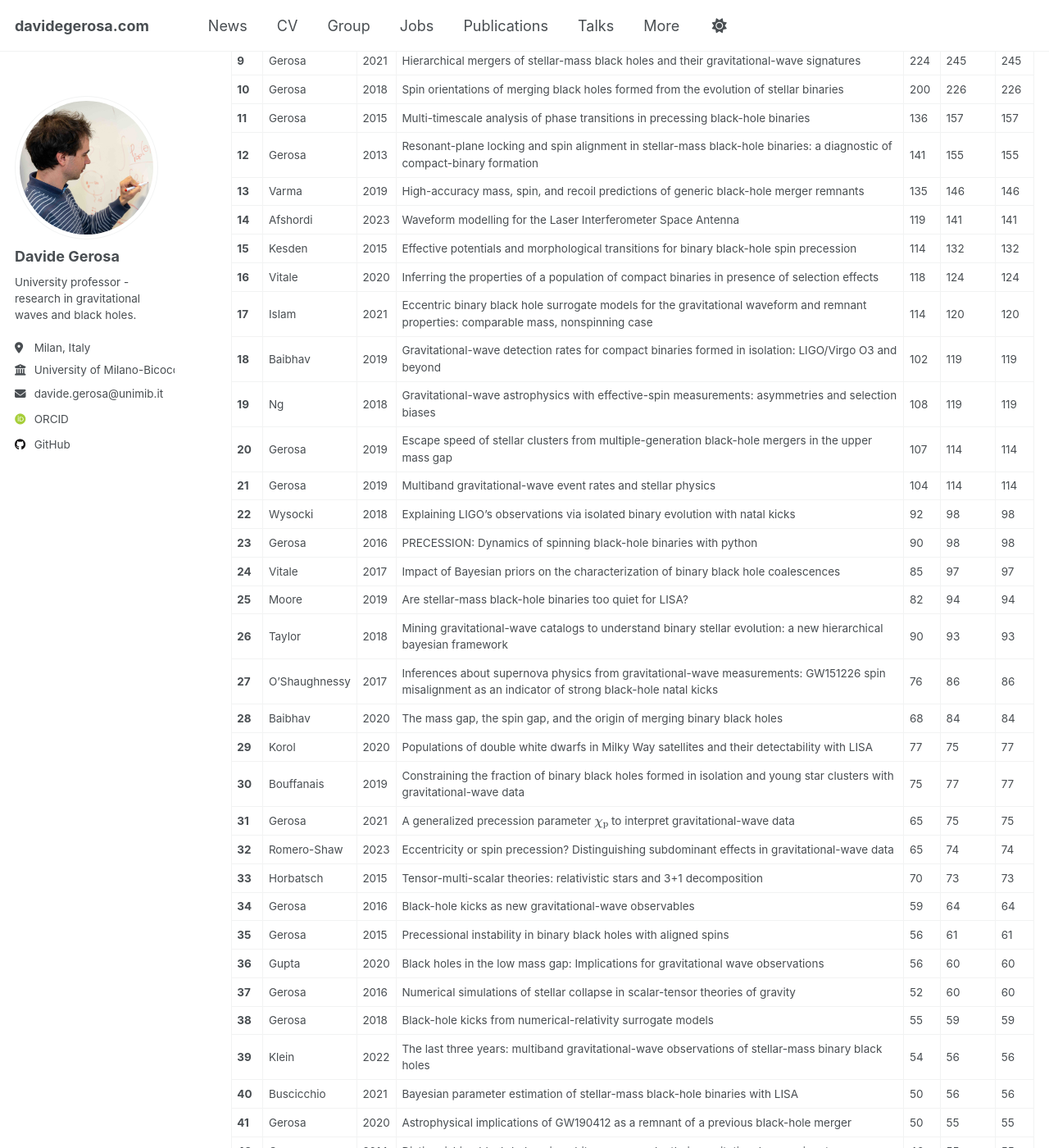
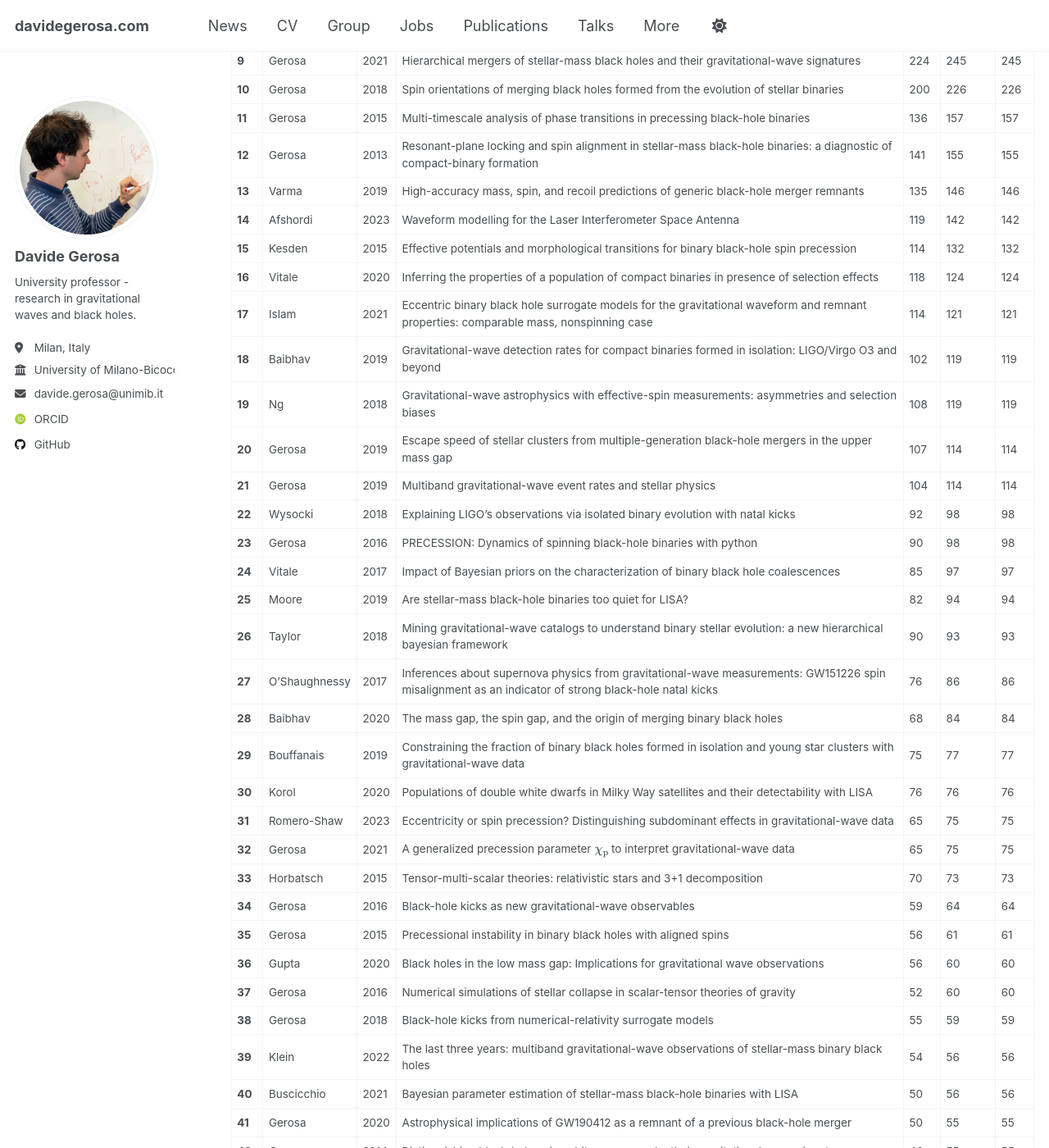
Before and after one commit to dgerosa/website, a Jekyll site: the page built from _pages/citations.md, in a window 1280 px wide and 1400 px high, scrolled down 811 px. Shown: the whole window at 82% size. Built offline with Jekyll 4.4.1, drawn with Linux system fonts in a browser that asks for light colours; some web fonts are replaced; some of the changed text lies outside the part shown.

Commit message:
Website update from workflow

```diff
--- a/_pages/_citations.md
+++ b/_pages/_citations.md
@@ -22,10 +22,10 @@
 | **11** | Gerosa | 2015 | Multi-timescale analysis of phase transitions in precessing black-hole binaries | 136 | 157 | 157 |
 | **12** | Gerosa | 2013 | Resonant-plane locking and spin alignment in stellar-mass black-hole binaries: a diagnostic of compact-binary formation | 141 | 155 | 155 |
 | **13** | Varma | 2019 | High-accuracy mass, spin, and recoil predictions of generic black-hole merger remnants | 135 | 146 | 146 |
-| **14** | Afshordi | 2023 | Waveform modelling for the Laser Interferometer Space Antenna | 119 | 141 | 141 |
+| **14** | Afshordi | 2023 | Waveform modelling for the Laser Interferometer Space Antenna | 119 | 142 | 142 |
 | **15** | Kesden | 2015 | Effective potentials and morphological transitions for binary black-hole spin precession | 114 | 132 | 132 |
 | **16** | Vitale | 2020 | Inferring the properties of a population of compact binaries in presence of selection effects | 118 | 124 | 124 |
-| **17** | Islam | 2021 | Eccentric binary black hole surrogate models for the gravitational waveform and remnant properties: comparable mass, nonspinning case | 114 | 120 | 120 |
+| **17** | Islam | 2021 | Eccentric binary black hole surrogate models for the gravitational waveform and remnant properties: comparable mass, nonspinning case | 114 | 121 | 121 |
 | **18** | Baibhav | 2019 | Gravitational-wave detection rates for compact binaries formed in isolation: LIGO/Virgo O3 and beyond | 102 | 119 | 119 |
 | **19** | Ng | 2018 | Gravitational-wave astrophysics with effective-spin measurements: asymmetries and selection biases | 108 | 119 | 119 |
 | **20** | Gerosa | 2019 | Escape speed of stellar clusters from multiple-generation black-hole mergers in the upper mass gap | 107 | 114 | 114 |
@@ -37,10 +37,10 @@
 | **26** | Taylor | 2018 | Mining gravitational-wave catalogs to understand binary stellar evolution: a new hierarchical bayesian framework | 90 | 93 | 93 |
 | **27** | O'Shaughnessy | 2017 | Inferences about supernova physics from gravitational-wave measurements: GW151226 spin misalignment as an indicator of strong black-hole natal kicks | 76 | 86 | 86 |
 | **28** | Baibhav | 2020 | The mass gap, the spin gap, and the origin of merging binary black holes | 68 | 84 | 84 |
-| **29** | Korol | 2020 | Populations of double white dwarfs in Milky Way satellites and their detectability with LISA | 77 | 75 | 77 |
-| **30** | Bouffanais | 2019 | Constraining the fraction of binary black holes formed in isolation and young star clusters with gravitational-wave data | 75 | 77 | 77 |
-| **31** | Gerosa | 2021 | A generalized precession parameter $$\chi_\mathrm{p}$$ to interpret gravitational-wave data | 65 | 75 | 75 |
-| **32** | Romero-Shaw | 2023 | Eccentricity or spin precession? Distinguishing subdominant effects in gravitational-wave data | 65 | 74 | 74 |
+| **29** | Bouffanais | 2019 | Constraining the fraction of binary black holes formed in isolation and young star clusters with gravitational-wave data | 75 | 77 | 77 |
+| **30** | Korol | 2020 | Populations of double white dwarfs in Milky Way satellites and their detectability with LISA | 76 | 76 | 76 |
+| **31** | Romero-Shaw | 2023 | Eccentricity or spin precession? Distinguishing subdominant effects in gravitational-wave data | 65 | 75 | 75 |
+| **32** | Gerosa | 2021 | A generalized precession parameter $$\chi_\mathrm{p}$$ to interpret gravitational-wave data | 65 | 75 | 75 |
 | **33** | Horbatsch | 2015 | Tensor-multi-scalar theories: relativistic stars and 3+1 decomposition | 70 | 73 | 73 |
 | **34** | Gerosa | 2016 | Black-hole kicks as new gravitational-wave observables | 59 | 64 | 64 |
 | **35** | Gerosa | 2015 | Precessional instability in binary black holes with aligned spins | 56 | 61 | 61 |
```
Also changed, not shown: other parts of _pages/_citations.md (+10 -10 lines), _pages/_group.md (+2 -2 lines), _pages/_publications.md (+1 -1 lines), _pages/_talks.md (+1 -1 lines).
